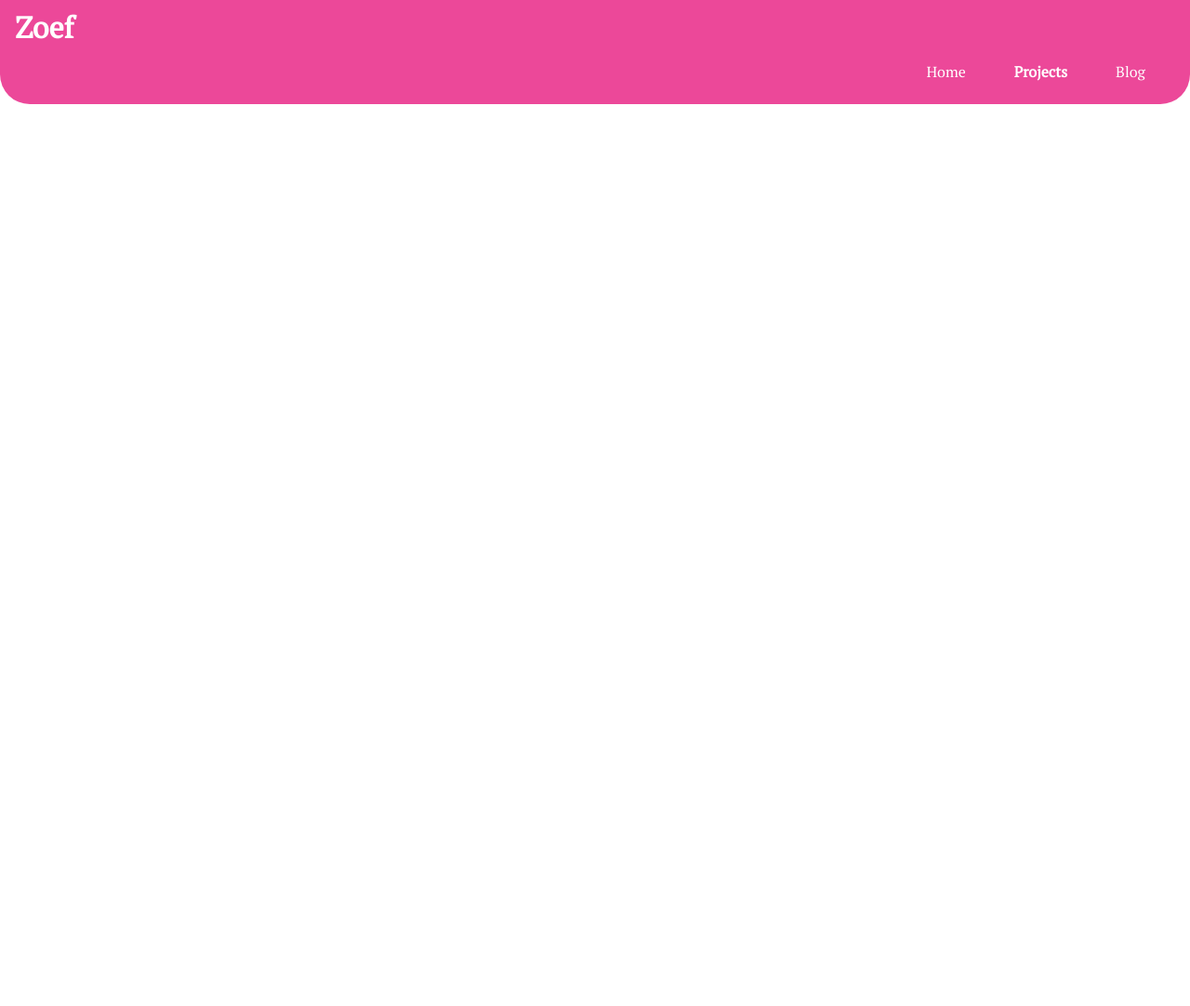
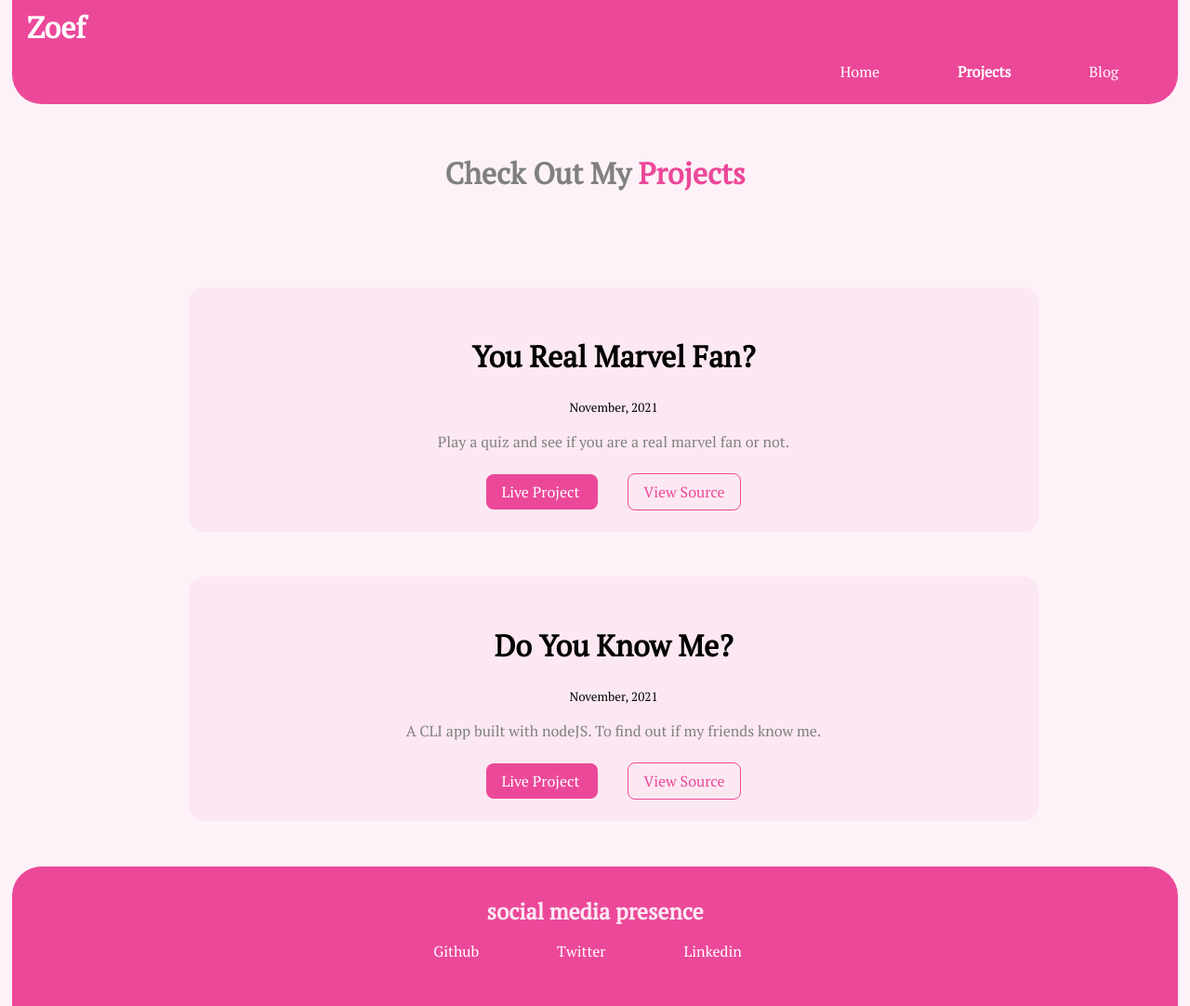
Before and after one commit to zoef-yt/portfolio-website, a plain HTML site: page projects.html in a window 1280 px wide. Shown: the whole page at 93% size. Before the commit the page ends 800 px from the top, so only its background shows below. Drawn offline with Linux system fonts and the light colour scheme.

Commit message:
projects & blig screen done

```diff
--- a/projects.html
+++ b/projects.html
@@ -16,5 +16,45 @@
 				<li class="list-item-inline"><a class="link" href="blog.html">Blog</a></li>
 			</ul>
 		</nav>
+
+		<header class="hero">
+			<div>
+				<h1 class="hero-heading">Check Out My <span class="hero-heading-span">Projects</span></h1>
+			</div>
+		</header>
+
+		<ul class="list-non-bullet">
+			<li>
+				<div class="projects-list container container-center section section-offWhite">
+					<h1>You Real Marvel Fan?</h1>
+					<small>November, 2021</small>
+					<p>Play a quiz and see if you are a real marvel fan or not.</p>
+					<a class="link link-primary" target="_blank" href="https://replit.com/@zoefyt/marvel-quiz?embed=1&output=1#index.js">
+						Live Project
+					</a>
+					<a class="link link-secondary" target="_blank" href="https://github.com/zoef-yt/are-you-a-marvel-fan"> View Source </a>
+				</div>
+			</li>
+
+			<li>
+				<div class="projects-list container container-center section section-offWhite">
+					<h1>Do You Know Me?</h1>
+					<small>November, 2021</small>
+					<p>A CLI app built with nodeJS. To find out if my friends know me.</p>
+					<a class="link link-primary" target="_blank" href="https://replit.com/@zoefyt/Do-you-really-know-me?embed=1&output=1">
+						Live Project
+					</a>
+					<a class="link link-secondary" target="_blank" href="https://github.com/zoef-yt/Do-you-know-me"> View Source </a>
+				</div>
+			</li>
+		</ul>
+		<footer class="footer">
+			<div class="footer-heading">social media presence</div>
+			<ul class="social-links list-non-bullet">
+				<li class="list-item-inline"><a class="link" href="">Github</a></li>
+				<li class="list-item-inline"><a class="link" href="">Twitter</a></li>
+				<li class="list-item-inline"><a class="link" href="">Linkedin</a></li>
+			</ul>
+		</footer>
 	</body>
 </html>
--- a/style.css
+++ b/style.css
@@ -8,7 +8,9 @@
 body {
 	font-family: "Oswald", sans-serif;
 	font-family: "PT Serif", serif;
-	margin: 0;
+	margin: 0 auto;
+	max-width: 98%;
+	background-color: #fdf2f8;
 }
 hr {
 	margin: 3rem 0;
@@ -28,6 +30,7 @@ hr {
 .link {
 	text-decoration: none;
 	padding: 0.5rem 1rem;
+	margin: 0 1rem;
 }
 .link-primary {
 	background-color: var(--primary-color);
@@ -97,7 +100,7 @@ hr {
 	margin: 2rem auto;
 	border-radius: 1rem;
 	text-align: center;
-	max-width: 80%;
+	max-width: 70%;
 }
 .section h1 {
 	text-align: center;
@@ -107,6 +110,7 @@ hr {
 }
 .section p {
 	color: var(--grey-color);
+	margin-bottom: 2rem;
 }
 
 /* footer */
@@ -132,3 +136,11 @@ hr {
 	font-size: 1.5rem;
 	font-weight: bold;
 }
+
+/* projects */
+.projects-list {
+	padding: 2rem;
+	border-radius: 1rem;
+	text-align: center;
+	margin: 3rem auto;
+}
```
Also changed, not shown: blog.html (+40 -0 lines).
